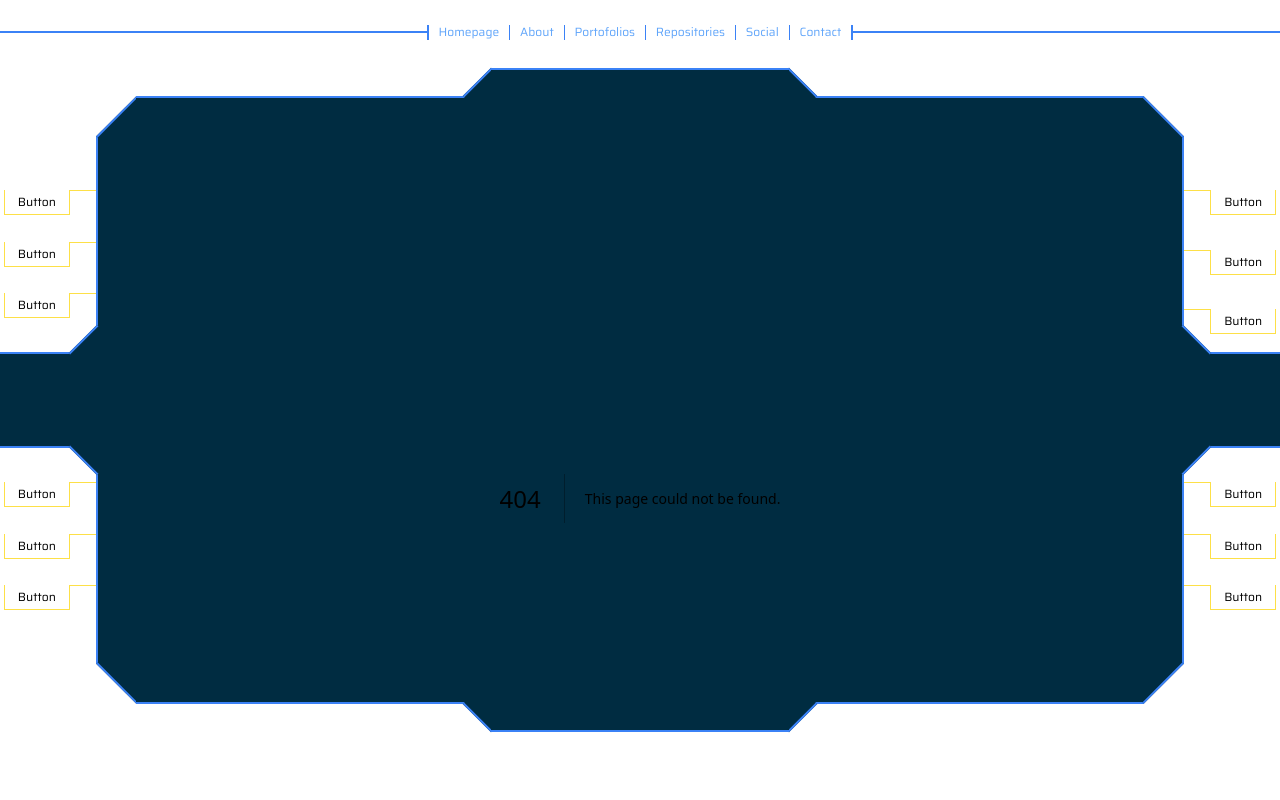
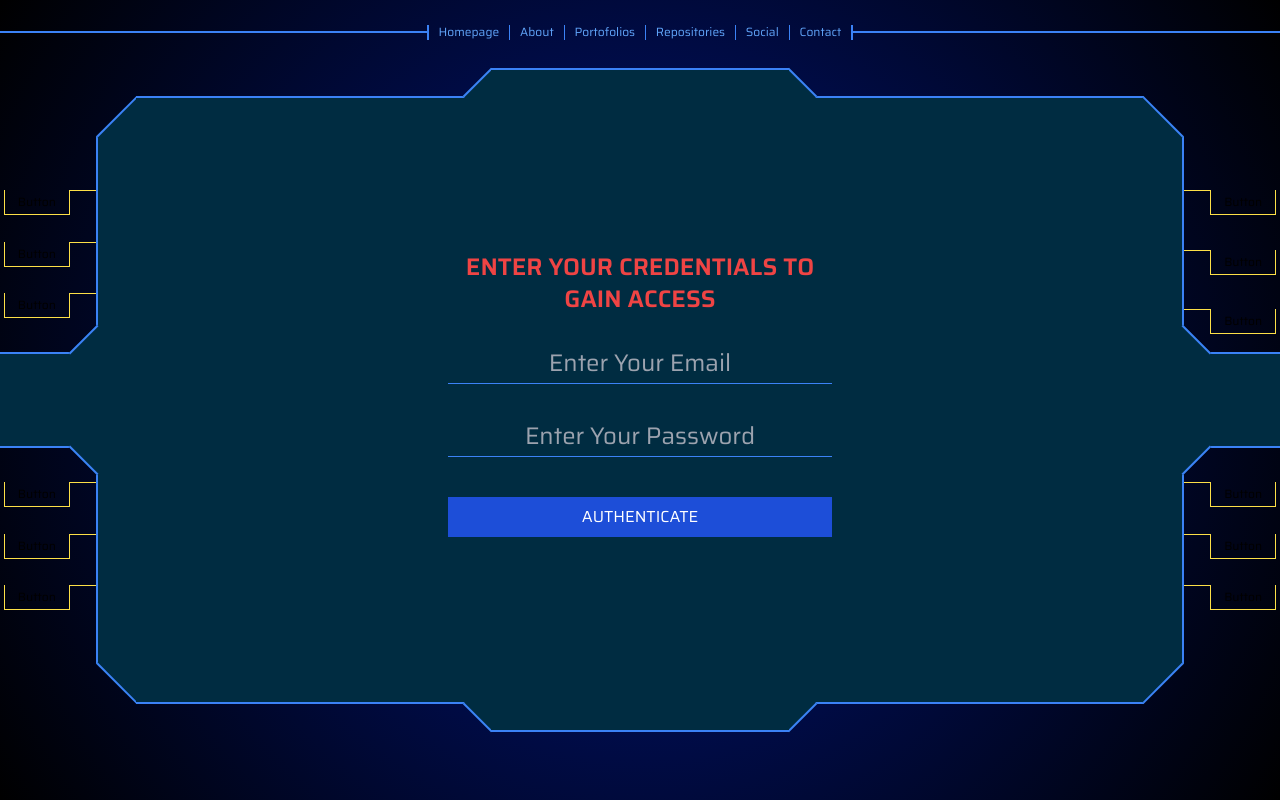
Before and after one commit to Dafazan/Project-Insight, a Next.js app: page /LoginPage in a window 1280 px wide. Before the commit this address had no page. Built offline with nearby package versions, Linux system fonts and the light colour scheme; no server answers.

Commit message:
firebase and auth

```diff
--- a/package.json
+++ b/package.json
@@ -10,6 +10,7 @@
   },
   "dependencies": {
     "@react-leaflet/core": "^2.1.0",
+    "firebase": "^10.5.2",
     "formik": "^2.4.5",
     "leaflet": "^1.9.4",
     "next": "13.5.6",
@@ -17,7 +18,8 @@
     "react-dom": "^18",
     "react-draggable": "^4.4.6",
     "react-leaflet": "^4.2.1",
-    "react-responsive-3d-carousel": "^1.3.0"
+    "react-responsive-3d-carousel": "^1.3.0",
+    "react-toastify": "^9.1.3"
   },
   "devDependencies": {
     "@types/node": "^20",
--- /dev/null
+++ b/src/app/LoginPage/page.jsx
@@ -0,0 +1,107 @@
+'use client'
+import React from 'react'
+import { useState } from "react";
+import { useRouter } from "next/navigation";
+import { signInWithEmailAndPassword } from "firebase/auth";
+import { auth } from "../../firebase";
+
+
+function LoginPage() {
+  const { push } = useRouter();
+
+  // eslint-disable-next-line react-hooks/rules-of-hooks
+  const [email, setEmail] = useState("");
+  const [password, setPassword] = useState("");
+  const [isLoginFailed, setIsLoginFailed] = useState(false);
+  const [isLoginSuceed, setIsLoginSuceed] = useState(false);
+
+  const onSubmit = async (e) => {
+
+    signInWithEmailAndPassword(auth, email, password)
+      .then((userCredential) => {
+        // console.log(userCredential.user);
+        // alert("Login Berhasil");
+        //push("/");
+        setIsLoginSuceed(true);
+      })
+      .catch((error) => {
+        // const errorCode = error.code;
+        // const errorMessage = error.message;
+        // alert(errorMessage);
+        setIsLoginFailed(true);
+      });
+    e.preventDefault();
+
+    // push("/menu");
+  };
+  const handleRetryLog = () => {
+    setIsLoginFailed(false);
+  };
+  return (
+    <div className='w-full h-full flex justify-center items-center text-center relative'>
+      <form onSubmit={onSubmit} action="" method='POST'>
+        <div className="py-5 w-96">
+          <h1 className='text-red-500 text-2xl font-semibold'>ENTER YOUR CREDENTIALS TO GAIN ACCESS</h1>
+
+          <div className='py-3'>
+            <div className='py-4 '>
+
+              <input
+                id="email"
+                name="email"
+                type="text"
+                className="text-blue-300 text-center border-b-[1px] border-blue-500 text-2xl w-full focus:outline-none focus:border-opacity-100 bg-transparent py-1"
+                placeholder="Enter Your Email"
+                onChange={(e) => setEmail(e.target.value)}
+              />
+            </div>
+
+            <div className='py-4 '>
+
+              <input
+                id="password"
+                name="password"
+                type="password"
+                placeholder="Enter Your Password"
+                className="text-blue-300 text-center border-b-[1px] border-blue-500 text-2xl w-full focus:outline-none focus:border-opacity-100 bg-transparent py-1"
+                onChange={(e) => setPassword(e.target.value)}
+
+              />
+            </div>
+          </div>
+          <button className="w-full my-3 p-2 bg-blue-700 text-white hover:bg-blue-600">AUTHENTICATE</button>
+
+        </div>
+      </form>
+      {isLoginFailed ? (
+        <div className='absolute w-3/6 h-5/6 bgblur rounded-md '>
+          <div className='w-full h-full flex flex-col gap-5 items-center justify-center'>
+            <p className='text-5xl font-semibold text-red-600'>ACCESS DENIED</p>
+            <button className='bg-blue-500 px-5 py-1'
+              onClick={handleRetryLog}
+            >RETRY</button>
+          </div>
+        </div>
+      ) : null}
+      {isLoginSuceed ? (
+        <div className='absolute w-3/6 h-5/6 bgblur rounded-md '>
+          <div className='w-full h-full flex flex-col gap-5 items-center justify-center'>
+            <p className='text-5xl font-semibold text-green-500 '>ACCESS GRANTED</p>
+            <p className='mt-4'>Whre do you want to proceed?</p>
+            <div className='flex gap-5'>
+              <a href="/">
+                <button className='bg-blue-500 px-5 py-1'>DATA CONTROL</button>
+              </a>
+              <a href="/">
+                <button className='bg-blue-500 px-5 py-1'>ACCESS CONTROL</button>
+              </a>
+            </div>
+          </div>
+        </div>
+      ) : null}
+
+    </div>
+  )
+}
+
+export default LoginPage
--- a/src/app/page.tsx
+++ b/src/app/page.tsx
@@ -2,13 +2,50 @@
 import Image from 'next/image'
 import { Carousel } from 'react-responsive-3d-carousel'
 import Card1 from '@/components/Card1'
+import { useState, useEffect } from "react";
+import { signOut } from "firebase/auth";
+import { auth } from "../firebase";
+import { useRouter } from "next/navigation";
+import { redirect } from "next/navigation";
+import { onAuthStateChanged } from "firebase/auth";
+
 
 export default function Home() {
+  const [isLoginSuceed, setIsLoginSuceed] = useState(false);
+  const { push } = useRouter();
+  useEffect(() => {
+    onAuthStateChanged(auth, (user) => {
+      if (user) {
+        // User is signed in, see docs for a list of available properties
+        // https://firebase.google.com/docs/reference/js/auth.user
+        const uid = user.uid;
+        setIsLoginSuceed(true);
+
+        // ...
+      } else {
+        push("/LoginPage");
+        // User is signed out
+        // ...
+      }
+    });
+  }, []);
 
   return (
     <>
+      {isLoginSuceed ? (
+        <>
+          <p>Welcome my friend, Still nothing huh</p>
+          <button
 
-
+            onClick={() => {
+              signOut(auth);
+              localStorage.removeItem("auth");
+              localStorage.clear();
+              push("/LoginPage");
+            }}
+          >Logout</button>
+        </>
+      ) : null}
     </>
   )
 }
--- /dev/null
+++ b/src/firebase.js
@@ -0,0 +1,26 @@
+import { initializeApp } from "firebase/app";
+import { getAuth } from "firebase/auth";
+import { getFirestore } from "firebase/firestore"
+import { getStorage } from "firebase/storage"
+import { getAnalytics, isSupported } from "firebase/analytics";
+
+const firebaseConfig = {
+    apiKey: process.env.NEXT_PUBLIC_FIREBASE_API_KEY,
+    authDomain: process.env.NEXT_PUBLIC_FIREBASE_AUTH_DOMAIN,
+    projectId: process.env.NEXT_PUBLIC_FIREBASE_PROJECT_ID,
+    storageBucket: process.env.NEXT_PUBLIC_FIREBASE_STORAGE_BUCKET,
+    messagingSenderId: process.env.NEXT_PUBLIC_FIREBASE_MESSAGING_SENDER_ID,
+    appId: process.env.NEXT_PUBLIC_FIREBASE_APP_ID,
+};
+
+// Initialize Firebase
+const app = initializeApp(firebaseConfig);
+export const auth = getAuth(app);
+export const db = getFirestore(app);
+export const storage = getStorage(app);
+export let firebaseAnalytics;
+if (typeof window !== 'undefined') {
+    firebaseAnalytics = getAnalytics(app)
+} else {
+    null;
+}
```
Also changed, not shown: src/app/DataControl/page.jsx (added), src/app/portofolio/page.jsx (added), 1 other file (tests, documents, lock files or other folders).
